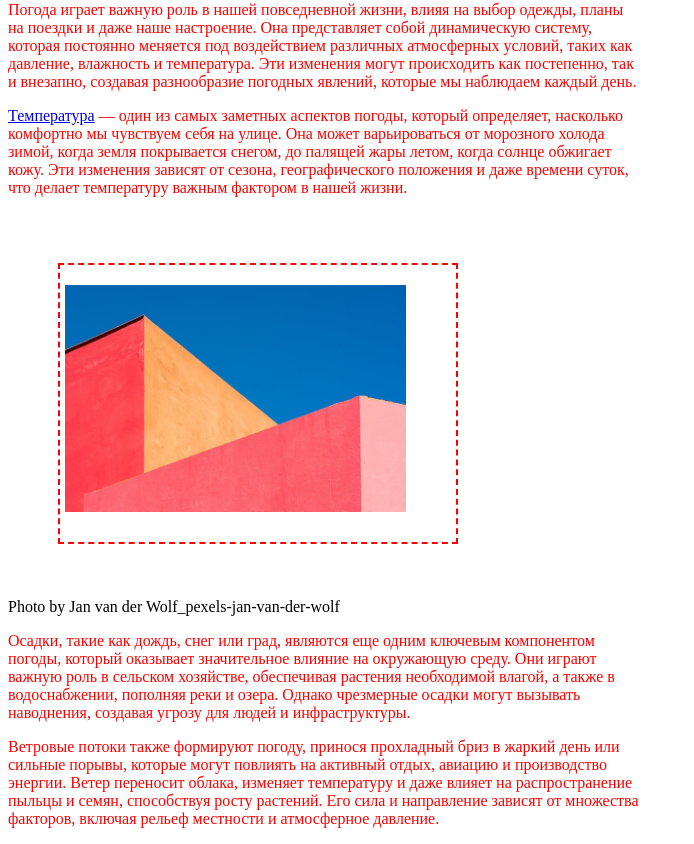
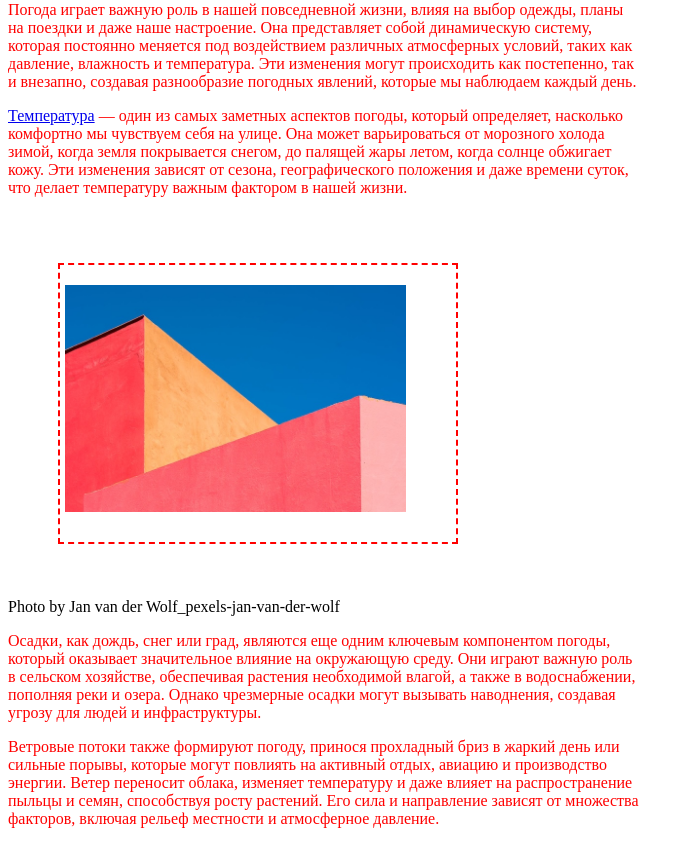
Before and after one commit to sashardnk08-dev/portfolio, an Eleventy site: page src/index.html in a window 1280 px wide. Shown: the part 113-957 px from the top of the page, without its empty margins (0-694 px from the left). Built offline with nearby package versions, Linux system fonts and the light colour scheme; Eleventy itself is replaced by a stand-in of ours; files that its build step writes are made by us from their sources.

Commit message:
Правка index.html
Co-authored-by: Cursor <cursoragent@cursor.com>

```diff
--- a/src/index.html
+++ b/src/index.html
@@ -21,7 +21,7 @@
       <figcaption>Photo by Jan van der Wolf_pexels-jan-van-der-wolf</figcaption>
     </figure>
 
-    <p>Осадки, такие как дождь, снег или град, являются еще одним ключевым компонентом погоды, который оказывает значительное влияние на окружающую среду. Они играют важную роль в сельском хозяйстве, обеспечивая растения необходимой влагой, а также в водоснабжении, пополняя реки и озера. Однако чрезмерные осадки могут вызывать наводнения, создавая угрозу для людей и инфраструктуры.</p>
+    <p>Осадки, как дождь, снег или град, являются еще одним ключевым компонентом погоды, который оказывает значительное влияние на окружающую среду. Они играют важную роль в сельском хозяйстве, обеспечивая растения необходимой влагой, а также в водоснабжении, пополняя реки и озера. Однако чрезмерные осадки могут вызывать наводнения, создавая угрозу для людей и инфраструктуры.</p>
 
     <p>Ветровые потоки также формируют погоду, принося прохладный бриз в жаркий день или сильные порывы, которые могут повлиять на активный отдых, авиацию и производство энергии. Ветер переносит облака, изменяет температуру и даже влияет на распространение пыльцы и семян, способствуя росту растений. Его сила и направление зависят от множества факторов, включая рельеф местности и атмосферное давление.</p>
   </body>
```
